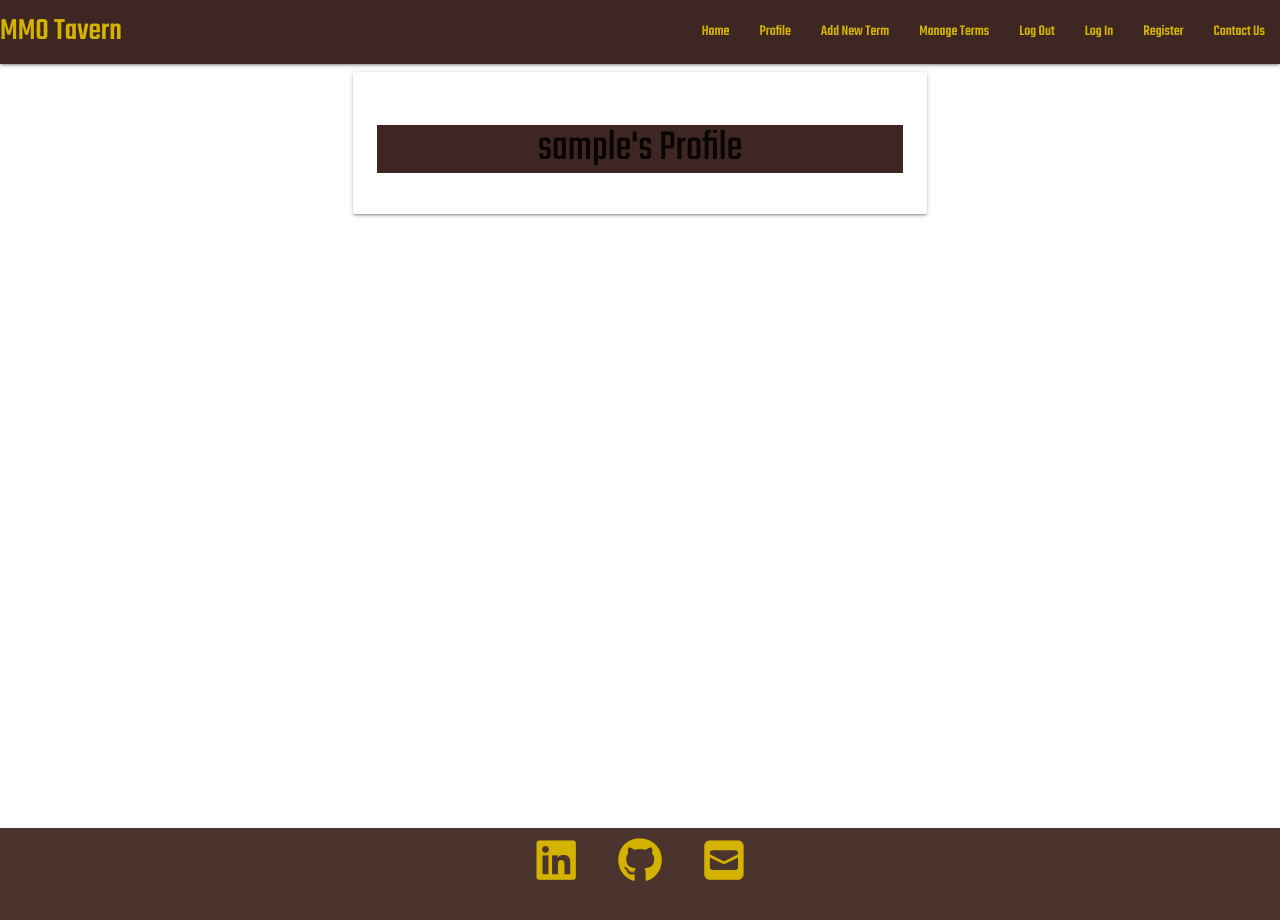
After one commit to BradJones-3/bookish-carnival, a Flask app: page /user-profile/1 in a window 1280 px wide. The commit adds this page. Run offline with Flask 2, Linux system fonts and the light colour scheme; the visitor is signed in with stand-in values (Sample User, id 1); a database or web service that is not in the repository returns one stand-in record (values such as "Sample title"); some libraries are stand-ins or nearby versions.

Commit message:
Added user session profile

```diff
--- a/app.py
+++ b/app.py
@@ -51,8 +51,7 @@ def register():
         # put new user into 'session' cookie
         session["user"] = request.form.get("username").lower()
         flash("Thank you! You are now registered")
-        return redirect(url_for("register", username=session["user"]))
-
+        return redirect(url_for("profile", username=session["user"]))
     return render_template("register.html")
 
 
@@ -68,7 +67,10 @@ def login():
             if check_password_hash(
                 existing_user["password"], request.form.get("password")):
                     session["user"] = request.form.get("username").lower()
-                    flash("Welcome, {}".format(request.form.get("username")))
+                    flash("Welcome, {}".format(
+                        request.form.get("username")))
+                    return redirect(url_for(
+                        "profile", username=session["user"]))
             else:
                 # Passwords do not match
                 flash("Invalid Username and/or Password")
@@ -79,8 +81,16 @@ def login():
             flash("Incorrect Username and/or Password")
             return redirect(url_for("login"))
 
+    return render_template("login.html")
 
-    return render_template("login.html")
+
+@app.route("/user-profile/<username>", methods=["GET", "POST"])
+def profile(username):
+    # gets the session users username from the database
+    username = mongo.db.users.find_one(
+        {"username": session["user"]})["username"]
+    return render_template("user-profile.html", username=username)
+
 
 if __name__ == "__main__":
     app.run(host=os.environ.get("IP"),
--- a/templates/base.html
+++ b/templates/base.html
@@ -22,7 +22,7 @@
                 <a href="#" data-target="mobile-demo" class="sidenav-trigger"><i class="fas fa-bars"></i></a>
                 <ul class="right hide-on-med-and-down">
                     <li><a href="{{ url_for('get_terms') }}">Home</a></li>
-                    <li><a href="badges.html">Profile</a></li>
+                    <li><a href="{{ url_for('profile', username=session['user']) }}">Profile</a></li>
                     <li><a href="collapsible.html">Add New Term</a></li>
                     <li><a href="mobile.html">Manage Terms</a></li>
                     <li><a href="mobile.html">Log Out</a></li>
@@ -36,7 +36,7 @@
         <ul class="sidenav brown darken-4 white-text" id="mobile-demo">
             <li><h4 class="center align">MMO Tavern</h4></li>
             <li><a href="{{ url_for('get_terms') }}">Home</a></li>
-            <li><a href="badges.html">Profile</a></li>
+            <li><a href="{{ url_for('profile', username=session['user']) }}">Profile</a></li>
             <li><a href="collapsible.html">Add New Term</a></li>
             <li><a href="mobile.html">Manage Terms</a></li>
             <li><a href="mobile.html">Log Out</a></li>
--- /dev/null
+++ b/templates/user-profile.html
@@ -0,0 +1,14 @@
+{% extends "base.html" %}
+{% block content %}
+
+<div class="row">
+    <div class="col s12 m8 offset-m2" >
+        <div class="card-panel">
+            <h3 class="center-align brown darken-4">
+                {{ username }}'s Profile
+            </h3>
+        </div>
+    </div>
+</div>
+
+{% endblock %}
```
